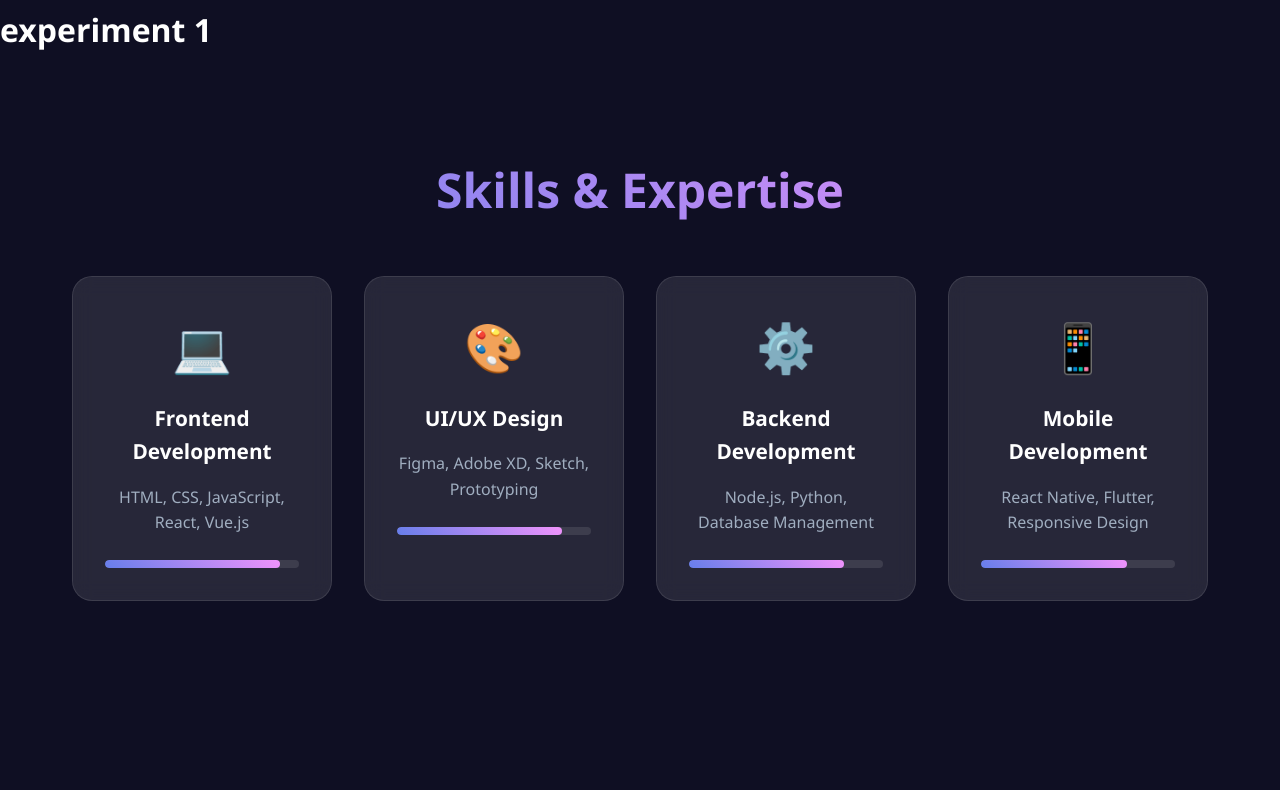
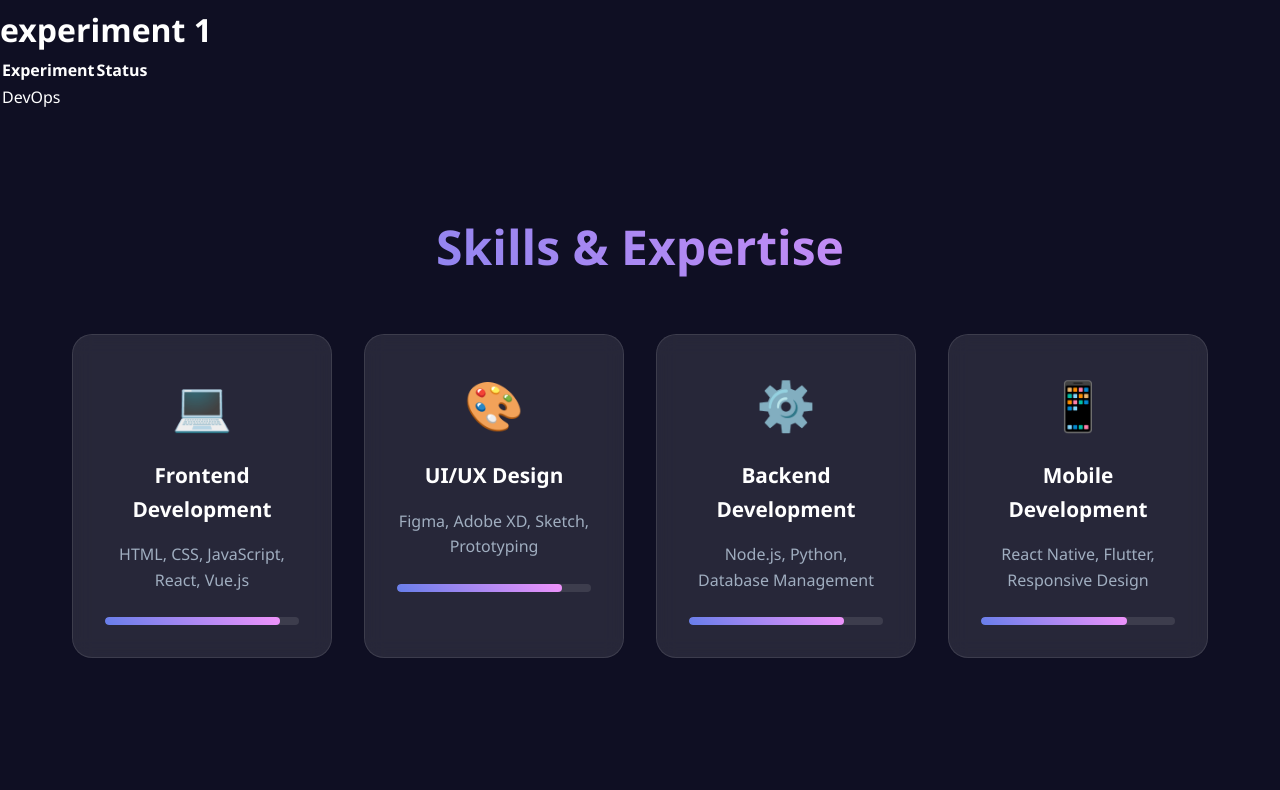
Before and after one commit to Hindavi-1/DevOps_Lab, a plain HTML site: page index.html in a window 1280 px wide. Shown: the part 1792-2582 px from the top of the page. Drawn offline with Linux system fonts and the light colour scheme.

Commit message:
Add experiment table to index.html

```diff
--- a/index.html
+++ b/index.html
@@ -86,6 +86,10 @@
     </section>
 	<img style="align:center" src="https://cache.careers360.mobi/media/presets/720X480/colleges/social-media/media-gallery/4475/2018/4/20/Campus-View.jpg">
 <h1> experiment 1 </h1>
+	<table>
+		<th>Experiment</th> <th> Status </th>
+		<tr> <td>DevOps<td/> </tr>
+	</table>
 
     <!-- Skills Section -->
     <section id="skills" class="skills">
```
